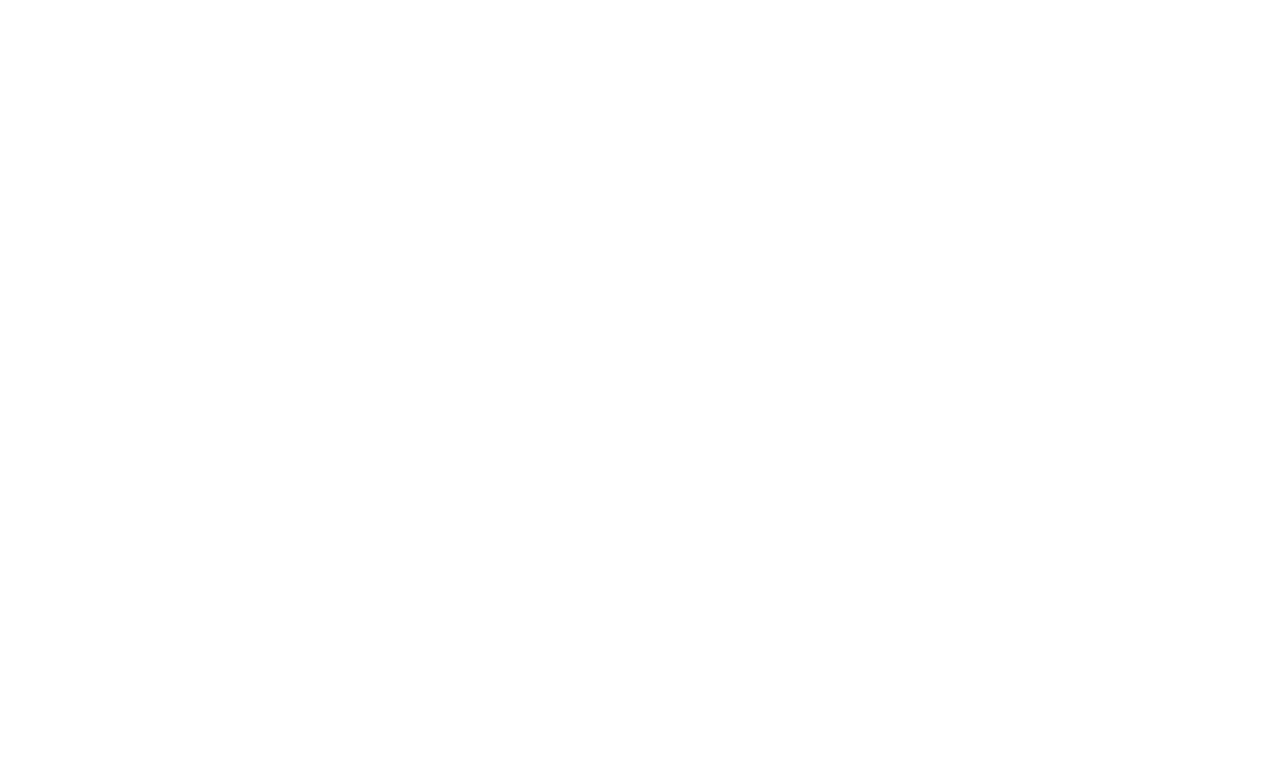
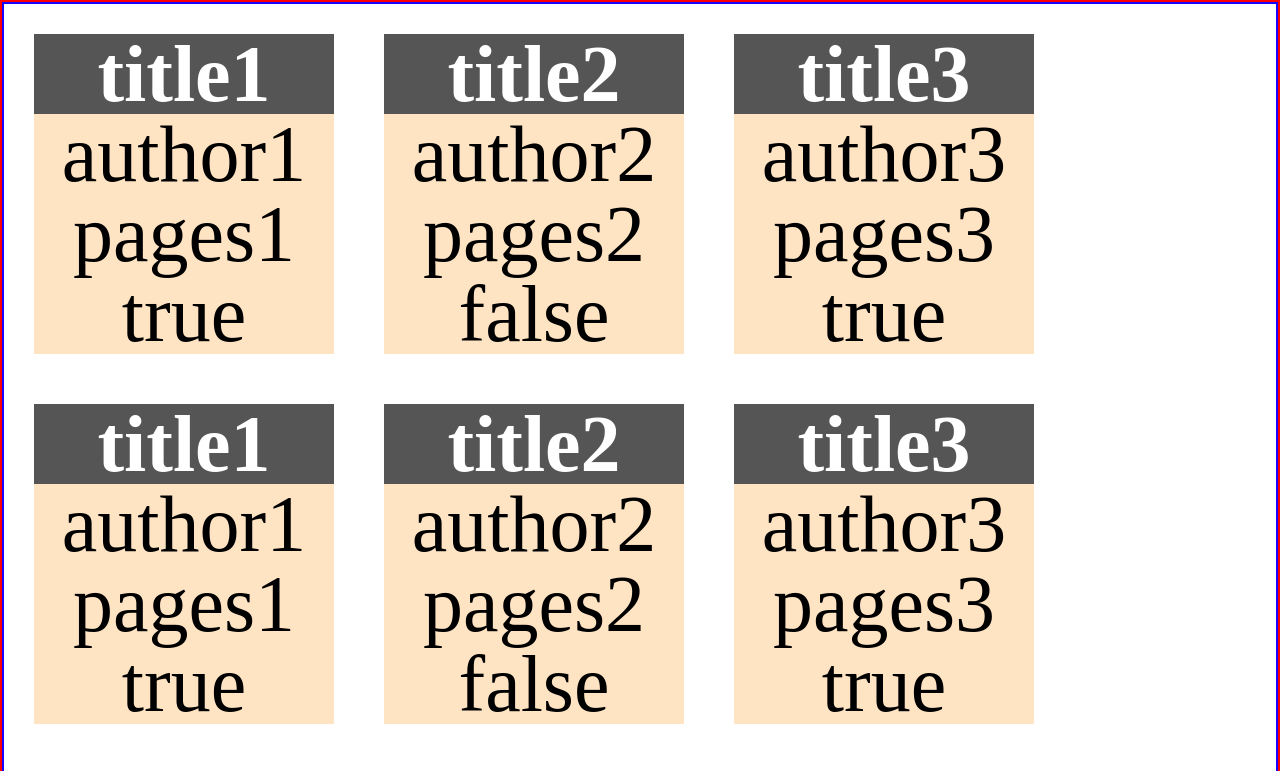
Before and after one commit to red5p/library, a plain HTML site: page index.html in a window 1280 px wide. Shown: the top 771 px of the page. Drawn offline with Linux system fonts and the light colour scheme.

Commit message:
Display all books

```diff
--- a/css/styles.css
+++ b/css/styles.css
@@ -0,0 +1,25 @@
+body {
+    height: 100vh;
+    border: 2px red solid;
+}
+
+.books {
+    border: 2px rgb(25, 0, 255) solid;
+    padding: 30px;
+    display: flex;
+    flex-wrap: wrap;
+    gap: 50px;
+}
+
+.book {
+    background-color: bisque;
+    text-align: center;
+    width: 300px;
+    font-size: 80px;
+}
+
+.book .title {
+    background-color: rgb(85, 85, 85);
+    color: white;
+    font-weight: bold;
+}
--- a/index.html
+++ b/index.html
@@ -10,6 +10,9 @@
     <script src="js/script.js" defer></script>
 </head>
 <body>
+    <div class="books">
 
+    </div>
+    <button id="">NEW BOOK</button>
 </body>
 </html>
--- a/js/script.js
+++ b/js/script.js
@@ -0,0 +1,64 @@
+let myLibrary = [];
+
+function Book(title, author, pages, hasRead) {
+    this.title = title;
+    this.author = author;
+    this.pages = pages;
+    this.hasRead = hasRead;
+    this.info = function() {
+        return `${this.title} by ${this.author}, ${this.pages} pages, ${this.hasRead ? "read" : "not read yet"}`;
+    };
+}
+
+function addBookToLibrary(title, author, pages, hasRead) {
+    //take user’s input and store the new book objects into an array
+    const newBook = new Book(title, author, pages, hasRead);
+    myLibrary.push(newBook);
+}
+
+function showAllBooks() {
+    //loops through the array and displays each book on the page.
+    //can display them in some sort of table, or each on their own “card”.
+    for (let i=0; i<myLibrary.length; i++) {
+        // console.table(myLibrary[i]);
+        const books = document.querySelector(".books");
+        const book = document.createElement("div");
+        book.classList.add("book");
+        const title = document.createElement("p");
+        title.classList.add("title")
+        const author =  document.createElement("p");
+        const pages = document.createElement("p");
+        const hasRead = document.createElement("p");
+
+        title.textContent = myLibrary[i].title;
+        author.textContent = myLibrary[i].author;
+        pages.textContent = myLibrary[i].pages;
+        hasRead.textContent = myLibrary[i].hasRead;
+
+        book.appendChild(title);
+        book.appendChild(author);
+        book.appendChild(pages);
+        book.appendChild(hasRead);
+
+        books.appendChild(book);
+    }
+}
+
+
+addBookToLibrary("title1", "author1", "pages1", true);
+addBookToLibrary("title2", "author2", "pages2", false);
+addBookToLibrary("title3", "author3", "pages3", true);
+
+addBookToLibrary("title1", "author1", "pages1", true);
+addBookToLibrary("title2", "author2", "pages2", false);
+
+
+addBookToLibrary("title3", "author3", "pages3", true);
+addBookToLibrary("title1", "author1", "pages1", true);
+addBookToLibrary("title2", "author2", "pages2", false);
+addBookToLibrary("title3", "author3", "pages3", true);
+addBookToLibrary("title1", "author1", "pages1", true);
+addBookToLibrary("title2", "author2", "pages2", false);
+addBookToLibrary("title3", "author3", "pages3", true);
+
+showAllBooks();
```
